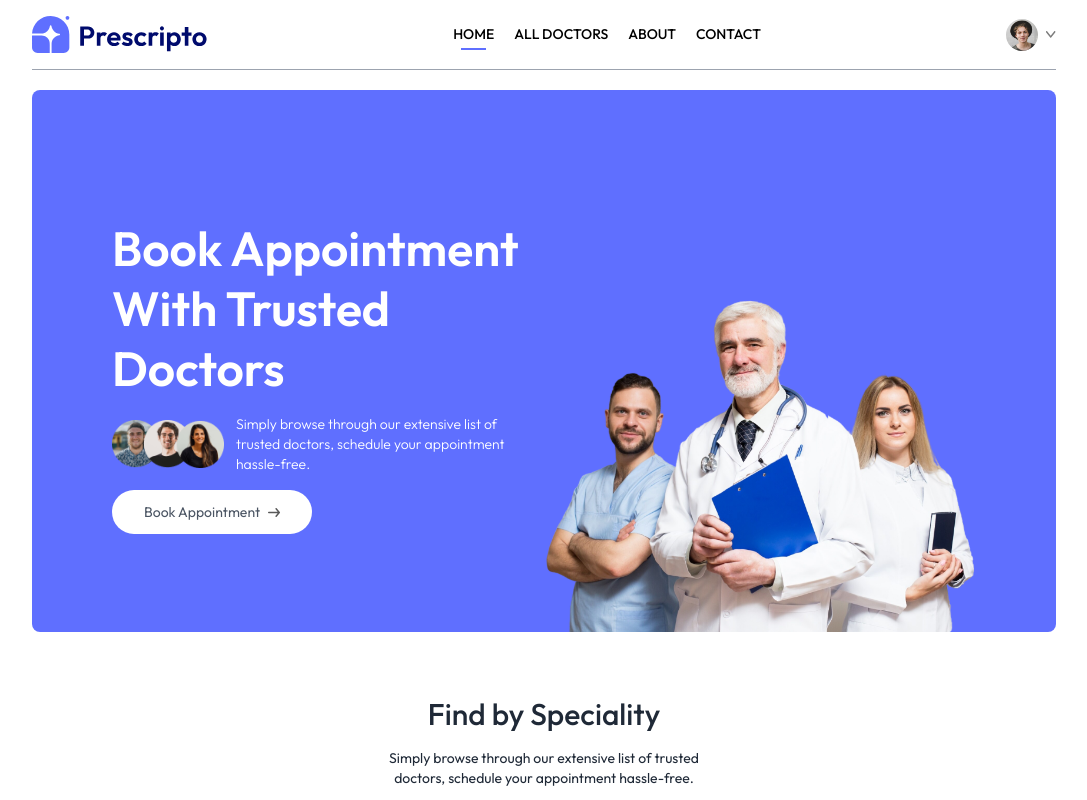
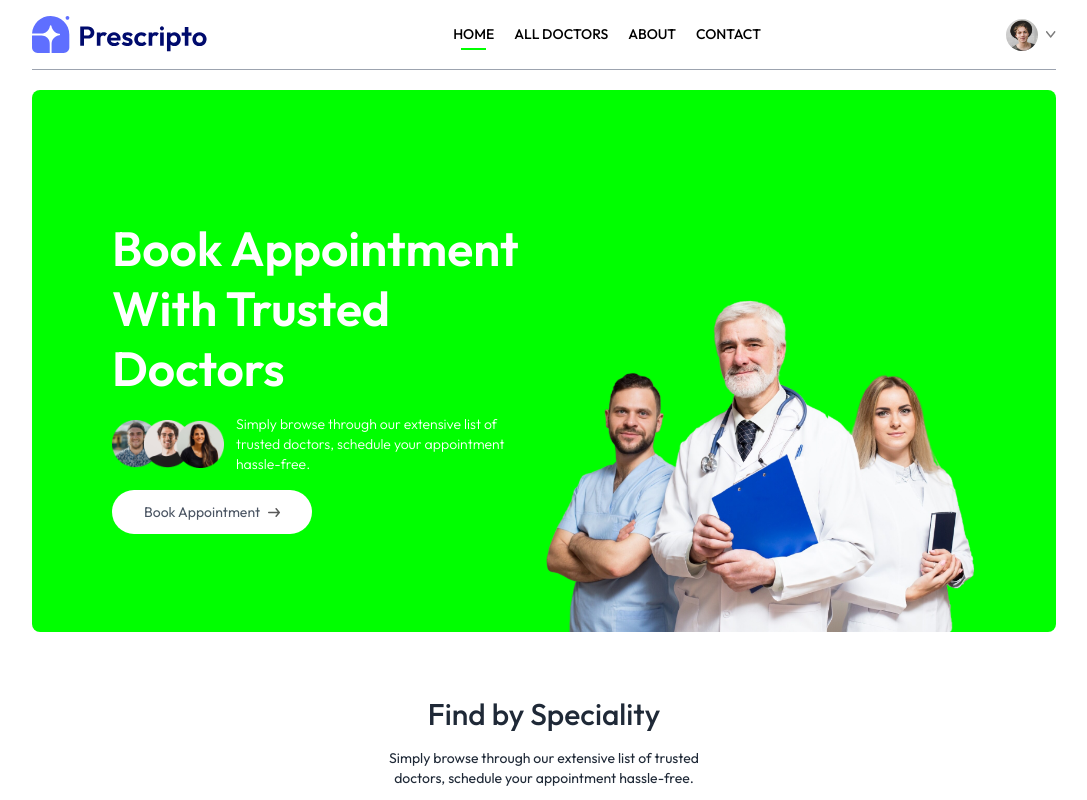
Before and after one commit to Adeoye-J/Prescripto, a React (Vite) app in the folder frontend/: page / in a window 1280 px wide. Shown: the top 800 px of the page, without its empty margins (96-1183 px from the left). Built offline with nearby package versions, Linux system fonts and the light colour scheme.

Commit message:
Auto commit at 12/20/2024, 9:30:05 AM

```diff
--- a/frontend/tailwind.config.js
+++ b/frontend/tailwind.config.js
@@ -7,7 +7,8 @@ export default {
     theme: {
       extend: {
         colors: {
-            "primary": "#5f6fff"
+            // "primary": "#5f6fff"
+            "primary": "#00ff00"
         },
         gridTemplateColumns: {
             "auto": "repeat(auto-fill, minmax(200px, 1fr))"
```
